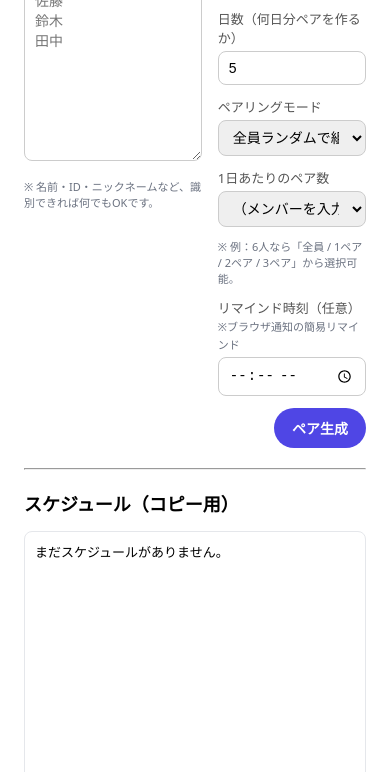
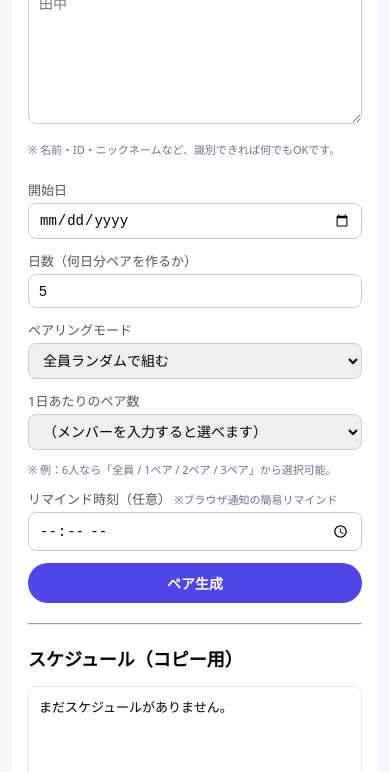
Before and after one commit to YBTI/pair-app, a plain HTML site: page index.html in a window 390 px wide. Shown: the part 169-941 px from the top of the page. Drawn offline with Linux system fonts and the light colour scheme.

Commit message:
Make layout responsive for mobile

```diff
--- a/index.html
+++ b/index.html
@@ -83,6 +83,42 @@
       font-size: 13px;
       white-space: pre;
       box-sizing: border-box;
+    }
+
+    /* ▼ ここからスマホ用レイアウト ▼ */
+    @media (max-width: 768px) {
+      .container {
+        margin: 12px;
+        padding: 16px;
+        max-width: 100%;
+        border-radius: 0;
+        box-shadow: none;
+      }
+
+      .grid {
+        grid-template-columns: 1fr; /* 縦一列に並べる */
+        gap: 12px;
+      }
+
+      h1 {
+        font-size: 20px;
+      }
+
+      .controls {
+        justify-content: stretch;
+      }
+
+      .controls button {
+        width: 100%;  /* ボタンを大きく押しやすく */
+      }
+
+      textarea#participantsInput {
+        min-height: 160px;
+      }
+
+      #resultsText {
+        min-height: 180px;
+      }
     }
   </style>
 </head>
```
